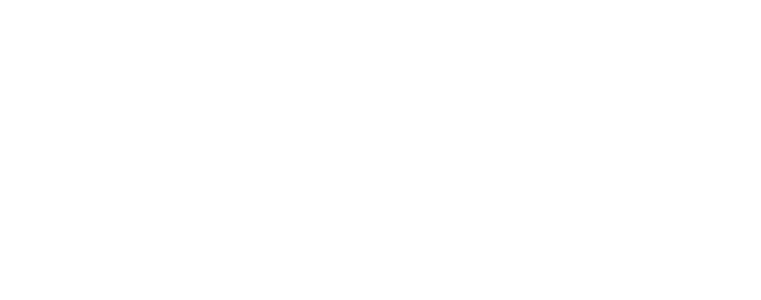
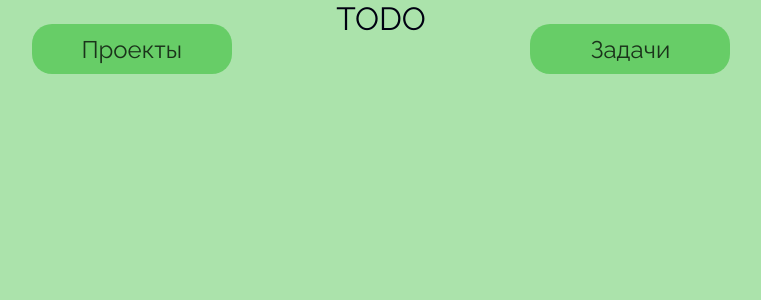
Before and after one commit to Evgenii-Buslaev/entry-test-uptrader, a React (Create React App) app: page /todos in a window 1280 px wide. Shown: the top 300 px of the page, without its empty margins (259-1020 px from the left). Built offline with nearby package versions, Linux system fonts and the light colour scheme.

Commit message:
created button, navigation, added routes

```diff
--- /dev/null
+++ b/src/UI/Button/Button.jsx
@@ -0,0 +1,7 @@
+import styles from "./Button.module.css";
+
+const Button = ({ text }) => {
+  return <button className={styles.button}>{text}</button>;
+};
+
+export default Button;
--- /dev/null
+++ b/src/UI/Button/Button.module.css
@@ -0,0 +1,22 @@
+.button {
+  width: 200px;
+  height: 50px;
+  font-size: 1.5rem;
+  border-radius: 20px;
+  background-color: rgba(75, 196, 75, 0.705);
+  color: rgba(2, 2, 2, 0.76);
+  cursor: pointer;
+  margin: 0.5rem;
+}
+
+.button:hover {
+  opacity: 0.7;
+}
+
+@media (max-width: 500px) {
+  .button {
+    width: 150px;
+    height: 40px;
+    font-size: 1rem;
+  }
+}
--- a/src/components/App/App.js
+++ b/src/components/App/App.js
@@ -1,7 +1,15 @@
+import AppRouter from "../AppRouter/AppRouter";
+import Navigation from "../Navigation/Navigation";
+
 import styles from "./App.module.css";
 
 function App() {
-  return <div className={styles.App}></div>;
+  return (
+    <div className={styles.App}>
+      <Navigation />
+      <AppRouter />
+    </div>
+  );
 }
 
 export default App;
--- a/src/components/App/App.module.css
+++ b/src/components/App/App.module.css
@@ -5,6 +5,7 @@
   flex-direction: column;
   justify-content: flex-start;
   align-items: center;
+  background-color: rgba(75, 196, 75, 0.466);
   transition-property: background-color;
   transition-duration: 1s;
 }
--- a/src/components/AppRouter/AppRouter.jsx
+++ b/src/components/AppRouter/AppRouter.jsx
@@ -1,17 +1,25 @@
-import { Route } from "react-router-dom";
+import { Route, Routes } from "react-router-dom";
+
+import ProjectsList from "../ProjectsList/ProjectsList";
+import TodoList from "../TodoList/TodoList";
+import Button from "../../UI/Button/Button";
 
 const publicRoutes = [
-  { title: "Проекты", path: "/projects" },
-  { title: "Задачи", path: "/todos" },
+  { title: "Проекты", path: "/projects", element: <ProjectsList /> },
+  { title: "Задачи", path: "/todos", element: <TodoList /> },
 ];
 
 const AppRouter = () => {
   return (
-    <>
+    <Routes>
       {publicRoutes.map((route) => (
-        <Route path={route.path} element={route.element} key={route.path} />
+        <Route
+          path={route.path}
+          element={route.element}
+          key={route.path}
+        ></Route>
       ))}
-    </>
+    </Routes>
   );
 };
 
--- /dev/null
+++ b/src/components/Navigation/Navigation.jsx
@@ -0,0 +1,18 @@
+import { Link } from "react-router-dom";
+import Button from "../../UI/Button/Button";
+import styles from "./Navigation.module.css";
+
+const Navigation = () => {
+  return (
+    <nav className={styles.navList}>
+      <Link to="/projects">
+        <Button text="Проекты" />
+      </Link>
+      <Link to="/todos">
+        <Button text="Задачи" />
+      </Link>
+    </nav>
+  );
+};
+
+export default Navigation;
--- /dev/null
+++ b/src/components/Navigation/Navigation.module.css
@@ -0,0 +1,9 @@
+.navList {
+  position: fixed;
+  display: flex;
+  justify-content: space-evenly;
+  align-items: center;
+  width: 100vw;
+  height: auto;
+  margin-top: 1rem;
+}
--- a/src/components/TodoList/TodoList.jsx
+++ b/src/components/TodoList/TodoList.jsx
@@ -1,7 +1,14 @@
 import styles from "./TodoList.module.css";
 
 const TodoList = () => {
-  return <div className={styles.list}></div>;
+  return (
+    <div className={styles.list}>
+      <section className={styles.column}></section>
+      <section className={styles.column}></section>
+      <section className={styles.column}></section>
+      <h1>TODO</h1>
+    </div>
+  );
 };
 
 export default TodoList;
--- a/src/index.css
+++ b/src/index.css
@@ -1,3 +1,9 @@
+@import url("https://fonts.googleapis.com/css2?family=Inter:wght@400;700&family=Patrick+Hand&family=Raleway&display=swap");
+
+* {
+  font-family: "Raleway", sans-serif;
+}
+
 body {
   margin: 0;
   font-family: -apple-system, BlinkMacSystemFont, "Segoe UI", "Roboto", "Oxygen",
@@ -6,3 +12,12 @@ body {
   -webkit-font-smoothing: antialiased;
   -moz-osx-font-smoothing: grayscale;
 }
+
+button,
+input,
+textarea {
+  appearance: none;
+  border: none;
+  outline: none;
+  background: none;
+}
```
